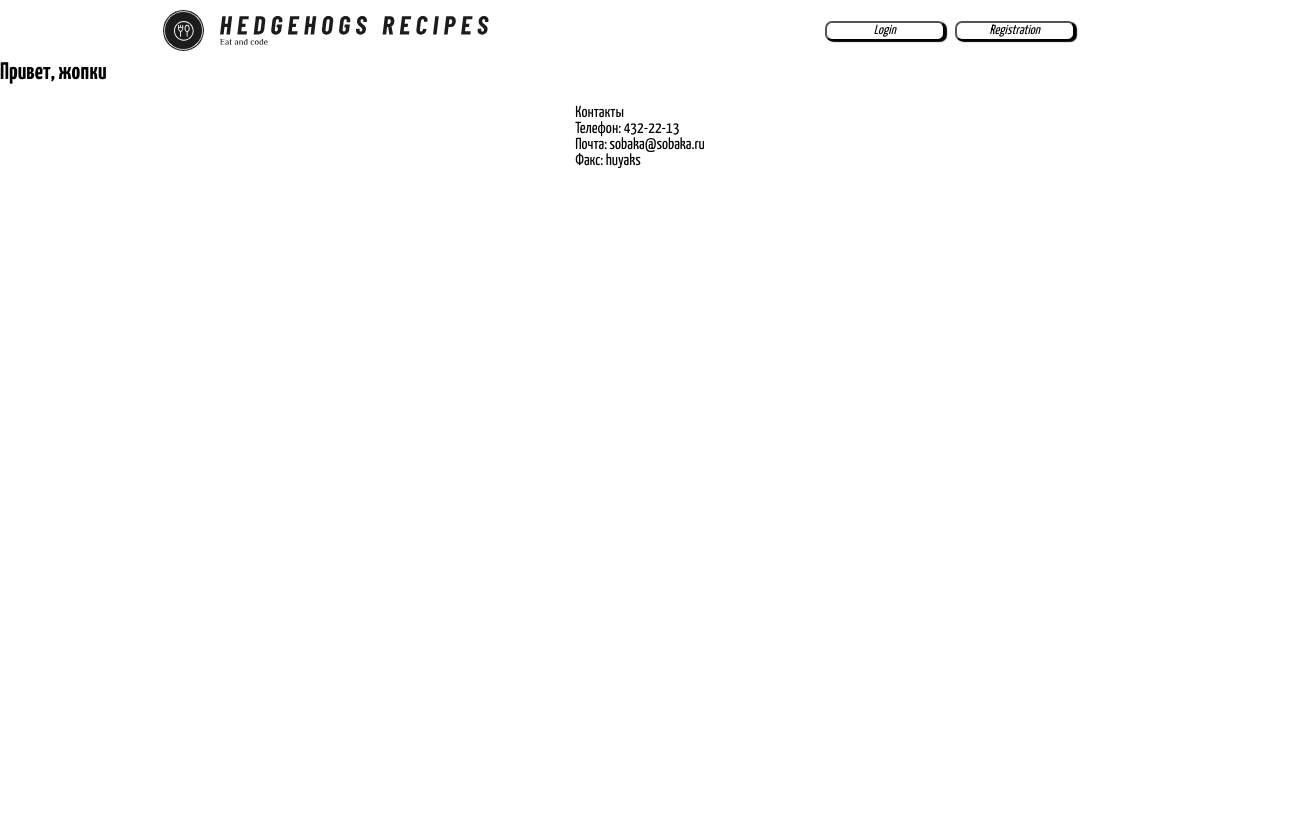
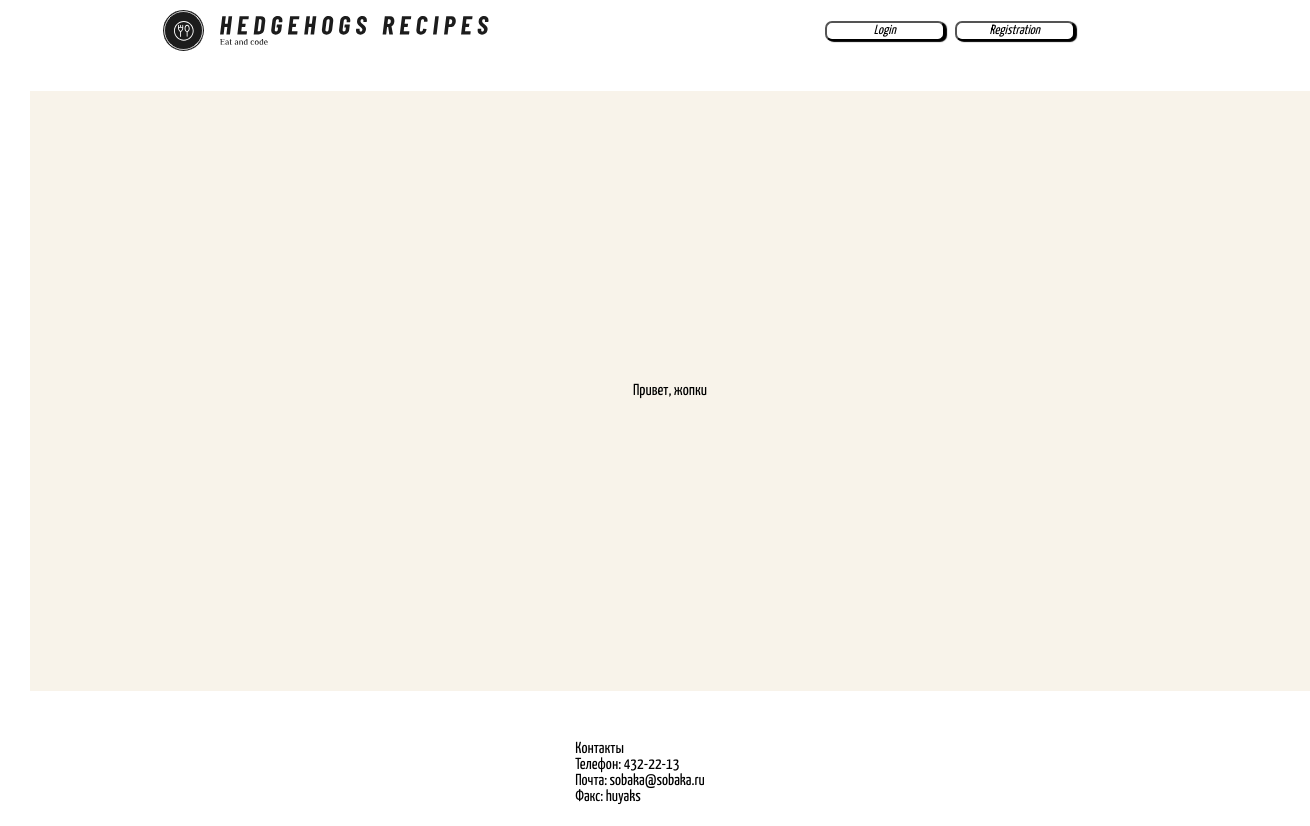
Before and after one commit to ArsenAntonyan522/Cookbook, a React (Vite) app in the folder client/: page / in a window 1280 px wide. Shown: the whole page, 1310 px wide, since content can reach past the window. Before the commit the page ends 800 px from the top, so only its background shows below. Built offline with nearby package versions, Linux system fonts and the light colour scheme; no server answers.

Commit message:
preFinal

```diff
--- a/client/src/pages/MainPage/MainPage.jsx
+++ b/client/src/pages/MainPage/MainPage.jsx
@@ -1,9 +1,9 @@
-
+import styles from "./MainPage.module.css";
 
 export default function MainPage() {
   return (
-    <div>
-       <h2>Привет, жопки</h2>
+    <div className={styles.container}>
+       <span className={styles.welcome}>Привет, жопки</span>
     </div>
   );
 }
--- /dev/null
+++ b/client/src/pages/MainPage/MainPage.module.css
@@ -0,0 +1,13 @@
+.container {
+    display: flex;
+    justify-content: center;
+    align-items: center;
+    margin: 30px;
+    background-color: rgb(248, 243, 234);
+    width: 100%;
+    height: 600px;
+}
+
+.welcome {
+    /* margin:50px; */
+}
--- a/client/src/widgets/Navigation/Navigation.jsx
+++ b/client/src/widgets/Navigation/Navigation.jsx
@@ -38,7 +38,7 @@ export default function Navigation({ user, setUser }) {
               <img src="/abc.png" alt="logo" />
             </div>
             <div className={styles.username}>
-              <span className={styles.name}>Welcome, {user.username}</span>{""}
+              <span className={styles.name}>Bon appétit,  {user.username}</span>{""}
             </div>
             <div className={styles.buttons}>
               <Link to="/">
--- a/client/src/widgets/Navigation/Navigation.module.css
+++ b/client/src/widgets/Navigation/Navigation.module.css
@@ -35,6 +35,7 @@
   .name {
     display: flex;
     color:rgb(0, 0, 0);
+    box-shadow: 2px 1px 1px rgb(207, 204, 204);
 
   }
 
--- a/client/src/widgets/RecipeList/RecipeList.jsx
+++ b/client/src/widgets/RecipeList/RecipeList.jsx
@@ -1,4 +1,4 @@
-import RecipeCard from '../../RecipeCard/RecipeCard';
+import RecipeCard from '../RecipeCard/RecipeCard';
 
 export default function RecipeList({ recipes }) {
   return (
```
Also changed, not shown: client/public/list.svg (added).
